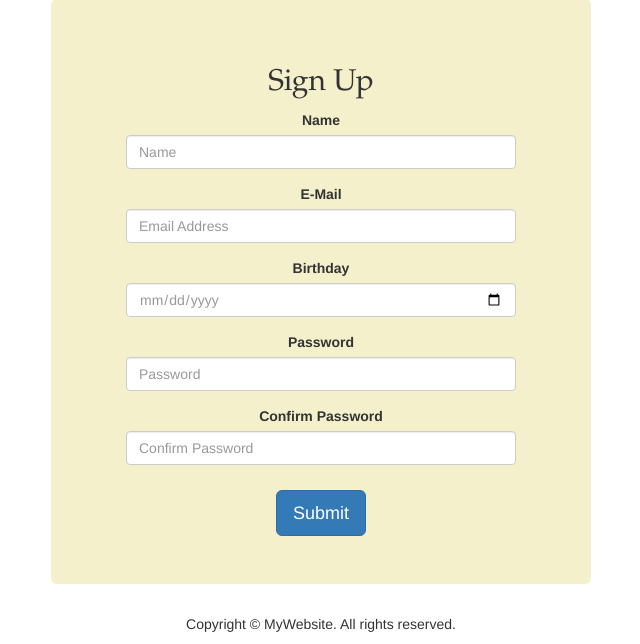
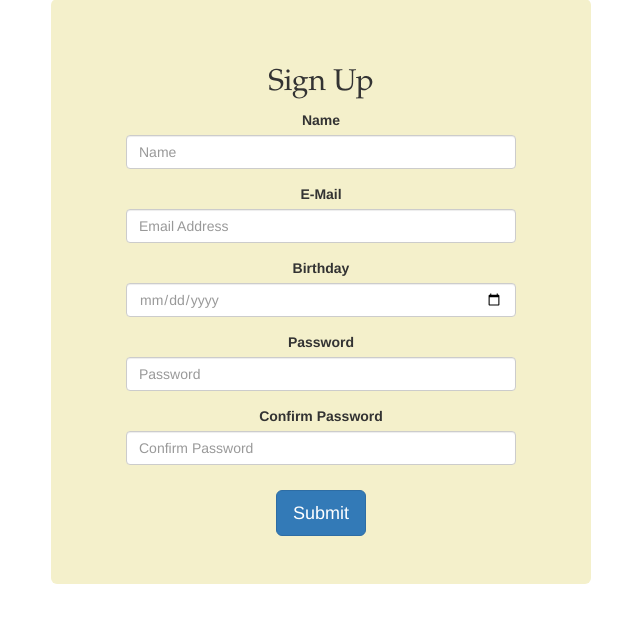
Before and after one commit to eayuban/Coffee_Shop_Database, a PHP site: page /homePage.html in a window 1280 px wide. Shown: the part 1192-1836 px from the top of the page, without its empty margins (319-959 px from the left). After the commit the page ends 1776 px from the top, so only its background shows below. Run offline with PHP 8.4, Linux system fonts and the light colour scheme.

Commit message:
Just removed copyright stuff

```diff
--- a/CoffeeShop/customer.php
+++ b/CoffeeShop/customer.php
@@ -189,7 +189,6 @@
   <div class="container">
     <div class="row">
       <div class="col-xs-12">
-        <p>Copyright © MyWebsite. All rights reserved.</p>
       </div>
     </div>
   </div>
--- a/CoffeeShop/employee.php
+++ b/CoffeeShop/employee.php
@@ -296,7 +296,6 @@ if ($result->num_rows > 0) {
     <div class="container">
         <div class="row">
             <div class="col-xs-12">
-                <p>Copyright © MyWebsite. All rights reserved.</p>
             </div>
         </div>
     </div>
--- a/CoffeeShop/homePage.html
+++ b/CoffeeShop/homePage.html
@@ -143,7 +143,6 @@
   <div class="container">
     <div class="row">
       <div class="col-xs-12">
-        <p>Copyright © MyWebsite. All rights reserved.</p>
       </div>
     </div>
   </div>
--- a/CoffeeShop/modifypage.php
+++ b/CoffeeShop/modifypage.php
@@ -228,7 +228,6 @@
             <div class="container">
                 <div class="row">
                     <div class="col-xs-12">
-                        <p>Copyright © MyWebsite. All rights reserved.</p>
                     </div>
                 </div>
             </div>
```
